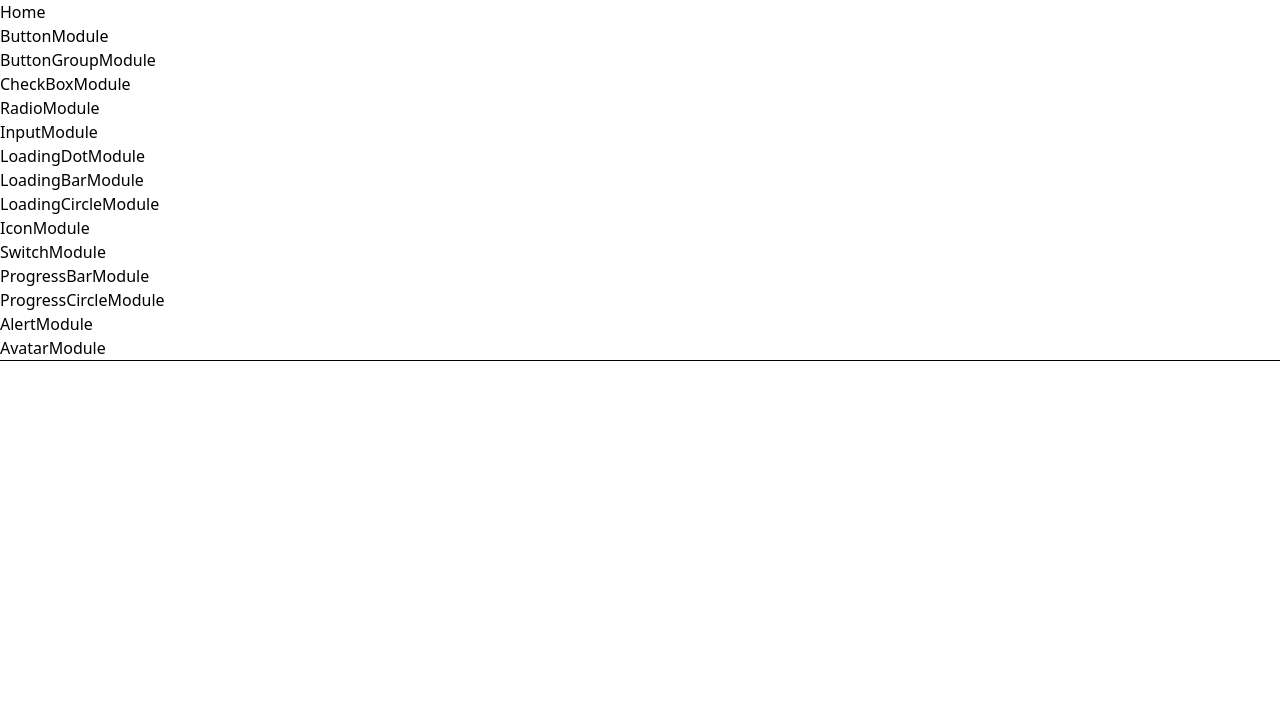
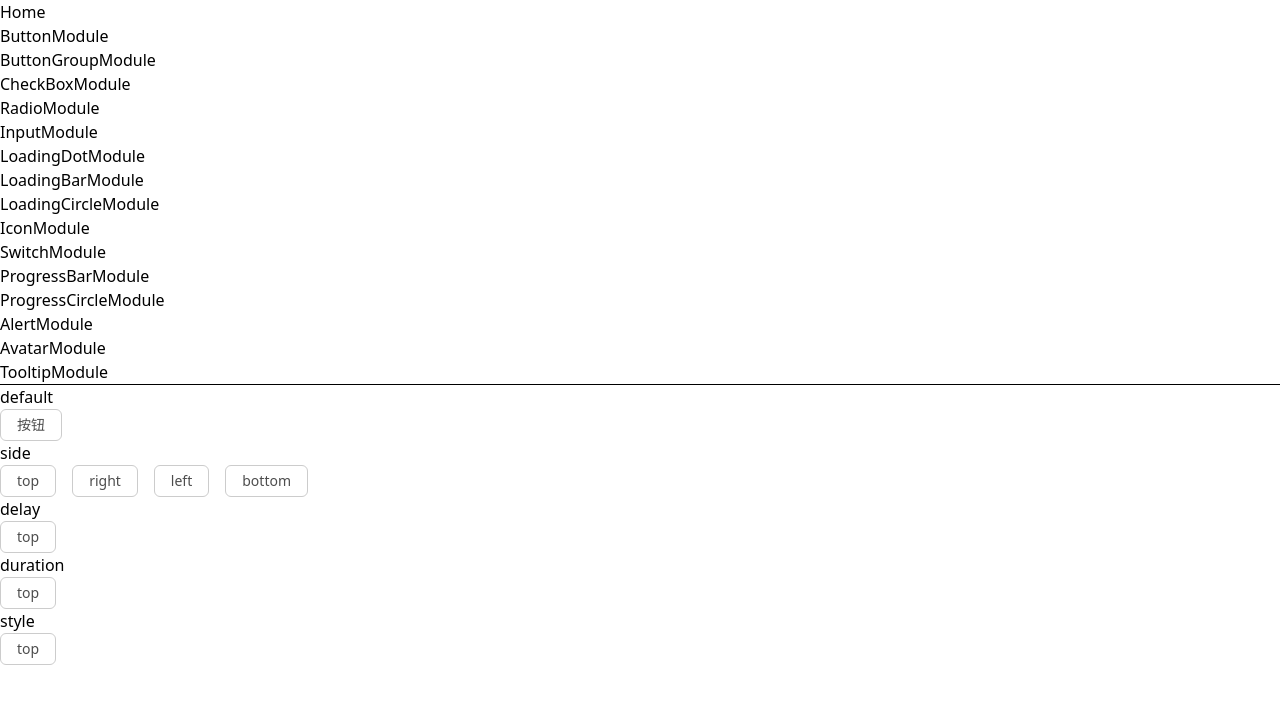
Before and after one commit to yyonggithub/ts-react-tailwind, a React (Create React App) app: page /TooltipModule in a window 1280 px wide. Shown: the top 704 px of the page. Built offline with nearby package versions, Linux system fonts and the light colour scheme; the HTML template or start-up script is replaced by a standard one.

Commit message:
feat: add tooltip

```diff
--- a/src/App.tsx
+++ b/src/App.tsx
@@ -15,6 +15,7 @@ import ProgressBarModule from './modules/progress-bar';
 import ProgressCircleModule from './modules/progress-circle';
 import AlertModule from './modules/alert';
 import AvatarModule from './modules/avatar';
+import TooltipModule from './modules/tooltip';
 
 const Home: React.SFC = () => {
   return (<div>Home</div>)
@@ -39,6 +40,7 @@ const App: React.SFC = () => (
         <li><Link to="/ProgressCircleModule">ProgressCircleModule</Link></li>
         <li><Link to="/AlertModule">AlertModule</Link></li>
         <li><Link to="/AvatarModule">AvatarModule</Link></li>
+        <li><Link to="/TooltipModule">TooltipModule</Link></li>
       </ul>
 
       <hr />
@@ -58,6 +60,7 @@ const App: React.SFC = () => (
       <Route path="/ProgressCircleModule" component={ProgressCircleModule} />
       <Route path="/AlertModule" component={AlertModule} />
       <Route path="/AvatarModule" component={AvatarModule} />
+      <Route path="/TooltipModule" component={TooltipModule} />
     </div>
   </Router>
 )
--- /dev/null
+++ b/src/components/tooltip/overlay.tsx
@@ -0,0 +1,59 @@
+import React, { SFC } from "react";
+import { Overlay as BasicOverlay } from "react-overlays";
+import "./style.scss";
+import { Placement } from "react-overlays/cjs/usePopper";
+import classnames from "classnames";
+import { classnamesType } from "../../interface";
+
+type TooltipProps = {
+  overlayClass?: classnamesType;
+  bodyClass?: classnamesType;
+  show: boolean;
+  placement: Placement;
+  children?: any;
+  target: any;
+} & Partial<typeof defaultProps>;
+
+const defaultProps = {
+  arrowClass: "hidden",
+  color: "bg-white text-body border border-normal shadow-xl",
+  size: "py-2 px-3",
+  font: "text-sm font-bold",
+  radius: "rounded-none",
+  text: "Here is the info!",
+};
+
+const Overlay: SFC<TooltipProps> = (props) => {
+  const { show, placement, target } = props;
+
+  const overlayClass = classnames(props.overlayClass);
+  const bodyClass = classnames(
+    props.radius,
+    props.size,
+    props.color,
+    props.bodyClass
+  );
+
+  return (
+    <BasicOverlay
+      show={show}
+      // rootClose
+      // onHide={() => setShow(false)}
+      placement={placement}
+      target={target}
+    >
+      {({ props: overlayProps, arrowProps, placement }) => {
+        return React.cloneElement(props.children, {
+          overlayClass,
+          bodyClass,
+          props: overlayProps,
+          arrowProps,
+          placement,
+        });
+      }}
+    </BasicOverlay>
+  );
+};
+Overlay.defaultProps = defaultProps;
+
+export default Overlay;
--- /dev/null
+++ b/src/components/tooltip/style.scss
@@ -0,0 +1,49 @@
+._tooltip {
+  position: absolute;
+  padding: 0 5px;
+  &.left,
+  &.right {
+    padding: 0 5px;
+  }
+  &.top,
+  &.bottom {
+    padding: 5px 0;
+  }
+}
+
+._body {
+  padding: 3px 8px;
+  color: #fff;
+  text-align: center;
+  border-radius: 3px;
+  background-color: #000;
+  opacity: 0.75;
+}
+
+._arrow {
+  position: absolute;
+  width: 0;
+  height: 0;
+  border-style: solid;
+  // opacity: 0.75;
+  &.left {
+    right: 0;
+    border-width: 5px 0 5px 5px;
+    border-color: transparent transparent transparent #000;
+  }
+  &.right {
+    left: 0;
+    border-width: 5px 5px 5px 0;
+    border-color: transparent #232323 transparent transparent;
+  }
+  &.top {
+    bottom: 0;
+    border-width: 5px 5px 0;
+    border-color: #232323 transparent transparent transparent;
+  }
+  &.bottom {
+    top: 0;
+    border-width: 0 5px 5px;
+    border-color: transparent transparent #232323 transparent;
+  }
+}
--- /dev/null
+++ b/src/components/tooltip/tooltip-item.tsx
@@ -0,0 +1,27 @@
+import React from "react";
+import classnames from "classnames";
+
+const TooltipItem = ({
+  overlayClass,
+  bodyClass,
+  props: overlayProps,
+  arrowProps,
+  placement,
+  children,
+}: any) => (
+  <div
+    className={classnames("_tooltip", placement, overlayClass)}
+    ref={overlayProps.ref}
+    style={overlayProps.style}
+    aria-labelledby={overlayProps["aria-labelledby"]}
+  >
+    <div
+      className={classnames("_arrow", placement)}
+      ref={arrowProps.ref}
+      style={arrowProps.style}
+    ></div>
+    <div className={classnames("_body", bodyClass)}>{children}</div>
+  </div>
+);
+
+export default TooltipItem;
--- /dev/null
+++ b/src/modules/tooltip/index.tsx
@@ -0,0 +1,105 @@
+import React, { Fragment, useState, useRef } from "react";
+import DocGroup from "../../components/doc-group";
+import Button from "../../components/button";
+import Overlay from "../../components/tooltip/overlay";
+import TooltipItem from "../../components/tooltip/tooltip-item";
+import { Placement } from "react-overlays/cjs/usePopper";
+import { classnamesType } from "../../interface";
+
+const TooltipSide = (props: {
+  isClick?: boolean;
+  placement?: Placement;
+  delay?: number;
+  duration?: number;
+  bodyClass?: classnamesType;
+  overlayClass?: classnamesType;
+}) => {
+  const placement = props.placement || "top";
+  const [show, setShow] = useState(false);
+  const triggerRef = useRef(null);
+  function onMouseLeave() {
+    setShow(false);
+  }
+  function onMouseOver() {
+    const delay = props.delay || 0;
+    setTimeout(() => {
+      setShow(true);
+      const { duration } = props;
+      if (duration) {
+        setTimeout(() => {
+          setShow(false);
+        }, duration);
+      }
+    }, delay);
+  }
+  function onClick() {
+    setShow(!show);
+  }
+  return (
+    <div>
+      <Button
+        target={triggerRef}
+        onMouseLeave={props.isClick ? undefined : onMouseLeave}
+        onMouseOver={props.isClick ? undefined : onMouseOver}
+        onClick={props.isClick ? onClick : undefined}
+      >
+        {placement}
+      </Button>
+      <Overlay
+        show={show}
+        placement={placement}
+        target={triggerRef}
+        bodyClass={props.bodyClass}
+        overlayClass={props.overlayClass}
+      >
+        <TooltipItem>hello world!!!</TooltipItem>
+      </Overlay>
+    </div>
+  );
+};
+
+const TooltipModule = () => {
+  const placement = "bottom";
+  const [show, setShow] = useState(false);
+  const triggerRef = useRef(null);
+  function onClick() {
+    setShow(!show);
+  }
+  return (
+    <Fragment>
+      <DocGroup name="default">
+        <div>
+          <Button onClick={onClick} target={triggerRef}>
+            按钮
+          </Button>
+          <Overlay show={show} placement={placement} target={triggerRef}>
+            <TooltipItem>hello world!!!</TooltipItem>
+          </Overlay>
+        </div>
+      </DocGroup>
+      <DocGroup name="side">
+        <TooltipSide placement={"top"} />
+        <TooltipSide placement={"right"} />
+        <TooltipSide placement={"left"} />
+        <TooltipSide placement={"bottom"} />
+      </DocGroup>
+      <DocGroup name="delay">
+        <TooltipSide delay={1000} />
+      </DocGroup>
+      <DocGroup name="duration">
+        <TooltipSide duration={1000} />
+      </DocGroup>
+      {
+        // TODO: 样式未实现
+      }
+      <DocGroup name="style">
+        <TooltipSide
+          bodyClass={"text-primary bg-primary-opacity-1"}
+          isClick={true}
+        />
+      </DocGroup>
+    </Fragment>
+  );
+};
+
+export default TooltipModule;
```
